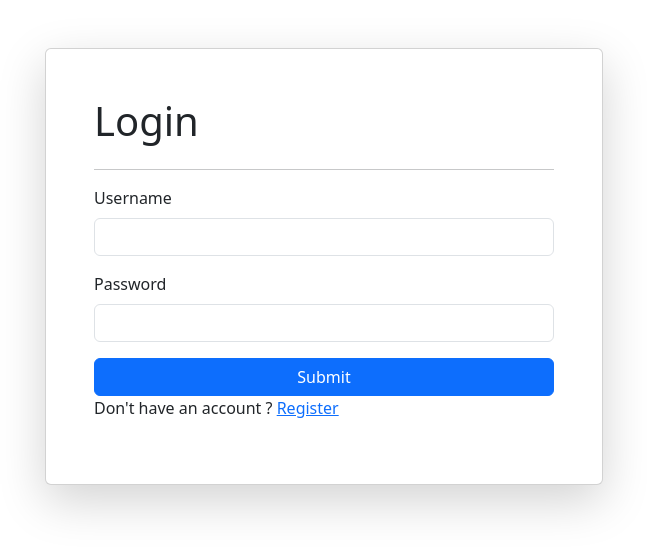
After one commit to Anshuman-bit/KiKi---Buy-and-Sell, a Django app: page /kiki_login/ in a window 1280 px wide. The commit adds this page. Shown: the top 553 px of the page, without its empty margins (316-963 px from the left). Run offline with Django 3.2, Linux system fonts and the light colour scheme.

Commit message:
created login function for user

```diff
--- a/buy/templates/buy/buy_home.html
+++ b/buy/templates/buy/buy_home.html
@@ -13,7 +13,7 @@
         crossorigin="anonymous"></script>
     <title>KiKi - buy</title>
 </head>
-{% include 'home/navbar.html' %}
+
 <body>
     <div align="middle" class="container m-5">
         <h1>Buy anything from KiKi!</h1>
--- a/home/templates/home/about.html
+++ b/home/templates/home/about.html
@@ -11,7 +11,6 @@
     crossorigin="anonymous"></script>
     <title>Document</title>
 </head>
-{% include 'home/navbar.html' %}
 <body>
     <div class="container m-3">
         <h1>about kiki</h1>
--- a/home/templates/home/contact.html
+++ b/home/templates/home/contact.html
@@ -14,12 +14,6 @@
 </head>
 
 <body>
-
-
-  <!--<div class="container">
-    {% include 'home/navbar.html' %}
-  </div>-->
-
 
   <div class="container card shadow-lg m-3">
     <form method="POST">
--- /dev/null
+++ b/home/templates/home/login.html
@@ -0,0 +1,47 @@
+<!DOCTYPE html>
+<html lang="en">
+
+<head>
+    <meta charset="UTF-8">
+    <meta http-equiv="X-UA-Compatible" content="IE=edge">
+    <meta name="viewport" content="width=device-width, initial-scale=1.0">
+    <link href="https://cdn.jsdelivr.net/npm/bootstrap@5.3.0-alpha3/dist/css/bootstrap.min.css" rel="stylesheet"
+        integrity="sha384-KK94CHFLLe+nY2dmCWGMq91rCGa5gtU4mk92HdvYe+M/SXH301p5ILy+dN9+nJOZ" crossorigin="anonymous">
+    <script src="https://cdn.jsdelivr.net/npm/bootstrap@5.3.0-alpha3/dist/js/bootstrap.bundle.min.js"
+        integrity="sha384-ENjdO4Dr2bkBIFxQpeoTz1HIcje39Wm4jDKdf19U8gI4ddQ3GYNS7NTKfAdVQSZe"
+        crossorigin="anonymous"></script>
+    <title>Login</title>
+</head>
+
+<body>
+
+    <div class="container mt-5">
+        <form class="col-6 mx-auto card p-5 shadow-lg" required method="POST" enctype="multipart/form-data">
+            <form>
+                {% csrf_token %}
+                <h1>Login</h1>
+                <hr>
+                {% if messages %}
+                {{ message.tags }}
+                <div class="alert alert-primary" role="alert">
+                    {% for message in messages %}
+                    {{message}}
+                    {% endfor %}
+                </div>
+                {% endif %}
+
+                <div class="mb-3">
+                    <label for="exampleInputEmail1" class="form-label">Username</label>
+                    <input type="text" class="form-control" required name="username" aria-describedby="emailHelp">
+                </div>
+                <div class="mb-3">
+                    <label for="exampleInputPassword1" class="form-label">Password</label>
+                    <input type="password" rewuired name="password" class="form-control" id="exampleInputPassword1">
+                </div>
+                <button type="submit" class="btn btn-primary">Submit</button>
+
+                <p>Don't have an account ? <a href="{% url 'kiki-register' %}">Register</a></p>
+
+</body>
+
+</html>
--- a/sell/templates/sell/register.html
+++ b/home/templates/home/register.html
@@ -10,6 +10,8 @@
     <title>KiKi - Register</title>
 </head>
 <body>
+    <div class="container">
+    </div>
 <form class="col-6 mx-auto card p-5 shadow-lg m-5" method="post" action="">
     {% csrf_token %}
     <h1>Register yourself at KiKi !</h1>
@@ -52,6 +54,8 @@
 
 
     <button type="submit" class="btn btn-success">Submit</button>
+
+    <p>Already have an account ? <a href="{% url 'kiki-login' %}">Login</a></p>
 </form>
 </body>
 </html>
--- a/home/urls.py
+++ b/home/urls.py
@@ -5,4 +5,6 @@ urlpatterns = [
     path('', views.home, name="kiki-home"),
     path('about/', views.about, name="kiki-about"),
     path('contact/', views.contact, name="kiki-contact"),
+    path('register/', views.register, name="kiki-register"),
+    path('kiki_login/', views.kiki_login, name="kiki-login"),
 ]
--- a/home/views.py
+++ b/home/views.py
@@ -1,7 +1,9 @@
 from django.shortcuts import render, redirect
 from django.http import HttpResponse
 from .models import *
-
+from django.contrib import messages
+from django.contrib.auth.models import User
+from django.contrib.auth import authenticate, login, logout
 
 # Create your views here.
 
@@ -19,10 +21,61 @@ def contact(request):
         email_address = request.POST.get('email-address')
         print(contact_number)
         print(email_address)
-        redirect('home/home.html')
+        return redirect('home/home.html')
 
         Home.objects.create(
             contact_number=contact_number,
             email_address=email_address,
         )
     return render(request, 'home/contact.html')
+
+def register(request):
+    if request.method == "POST":
+        first_name = request.POST.get("first_name")
+        last_name = request.POST.get("last_name")
+        username = request.POST.get("username")
+        password = request.POST.get("password")
+
+        user = User.objects.filter(username=username)
+        if user.exists():
+            messages.warning(request, "Username already taken.")
+            return redirect('/register/')
+
+        print(first_name, last_name, username, password)
+
+        User.objects.create(
+            first_name=first_name,
+            last_name=last_name,
+            username=username,
+            password=password
+        )
+        messages.info(request, 'Account created successfully !')
+
+        return redirect('/buy/')
+    # Encrypted password - empty(for now)
+
+    return render(request, 'home/register.html')
+
+
+
+def kiki_login(request):
+    if request.method=='POST':
+        username=request.POST.get('username')
+        password=request.POST.get('password')
+
+        if not User.objects.filter(username=username).exists():
+            messages.error(request, 'Invalid credentials')
+            return redirect('/kiki_login/')
+
+        user = authenticate(username=username, password=password)
+
+        if user is None:
+            messages.error(request, 'Invalid credentials')
+            return redirect('/kiki_login/')
+
+        else:
+            login(request, user)
+            messages.success(request, "You're successfully logged in!")
+            return redirect('/buy/')
+
+    return render(request, 'home/login.html')
--- a/kiki/urls.py
+++ b/kiki/urls.py
@@ -19,8 +19,6 @@ from sell import views
 
 urlpatterns = [
     path('admin/', admin.site.urls),
-    path('register/', views.register, name="kiki-register"),
-    path('login/', views.login, name="kiki-login"),
     path('', include('home.urls')),
     path('buy/', include('buy.urls')),
     path('sell/', include('sell.urls')),
--- a/sell/templates/sell/sell_home.html
+++ b/sell/templates/sell/sell_home.html
@@ -12,7 +12,7 @@
         crossorigin="anonymous"></script>z
     <title>Kiki - Sell</title>
 </head>
-{% include 'home/navbar.html' %}
+
 <body>
     <div class="container mt-5">
         <form class="col-6 mx-auto card p-5 shadow-lg m-7" required method="POST" enctype="multipart/form-data">
--- a/sell/templates/sell/update_product.html
+++ b/sell/templates/sell/update_product.html
@@ -12,7 +12,7 @@
         crossorigin="anonymous"></script>z
     <title>Kiki - Sell</title>
 </head>
-{% include 'home/navbar.html' %}
+
 <body>
     <div class="container mt-5">
         <form class="col-6 mx-auto card p-5 shadow-lg m-7" required method="POST" enctype="multipart/form-data">
```
Also changed, not shown: home/templates/home/home.html (+11 -1 lines), home/templates/home/navbar.html (deleted, +0 -89 lines), sell/views.py (+0 -31 lines), db.sqlite3, sell/templates/sell/login.html (deleted).
